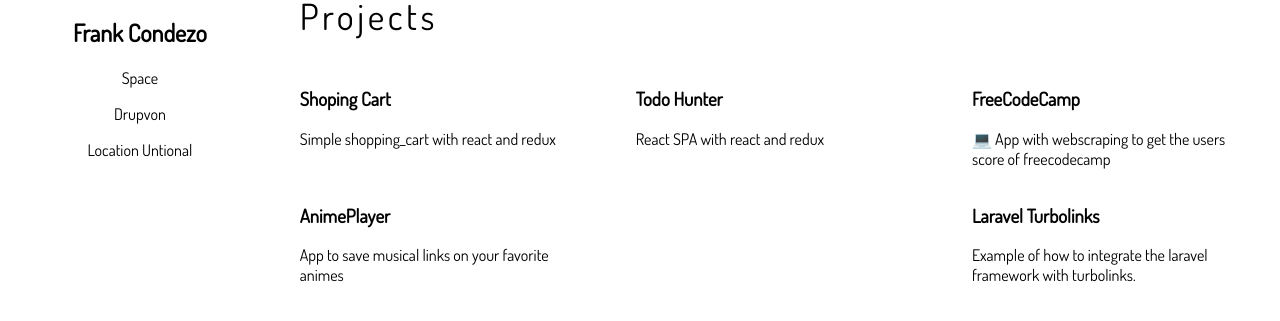
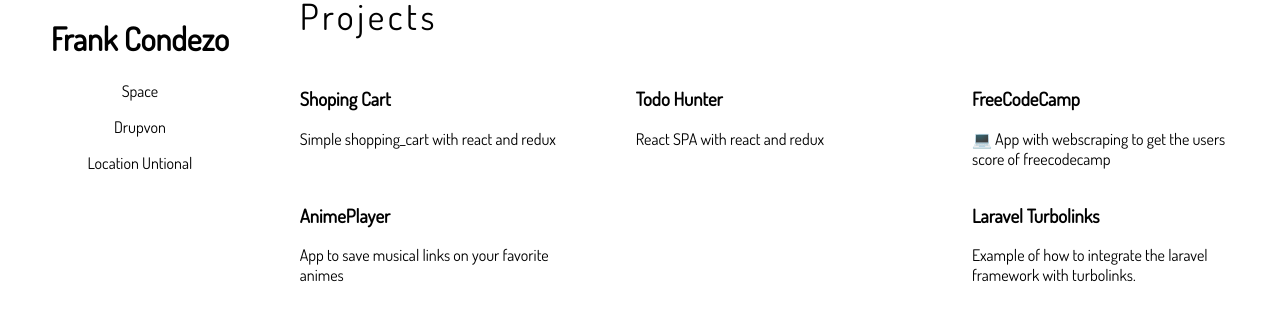
Before and after one commit to condef5/frontend-space, a plain HTML site: page day1/index.html in a window 1280 px wide. Shown: the part 317-638 px from the top of the page. Drawn offline with Linux system fonts and the light colour scheme.

Commit message:
Update index.html

```diff
--- a/day1/index.html
+++ b/day1/index.html
@@ -20,7 +20,7 @@
             alt=""
           />
         </div>
-        <h2>Frank Condezo</h2>
+        <h1>Frank Condezo</h1>
         <p>Space</p>
         <p>Drupvon</p>
         <p>Location Untional</p>
```
